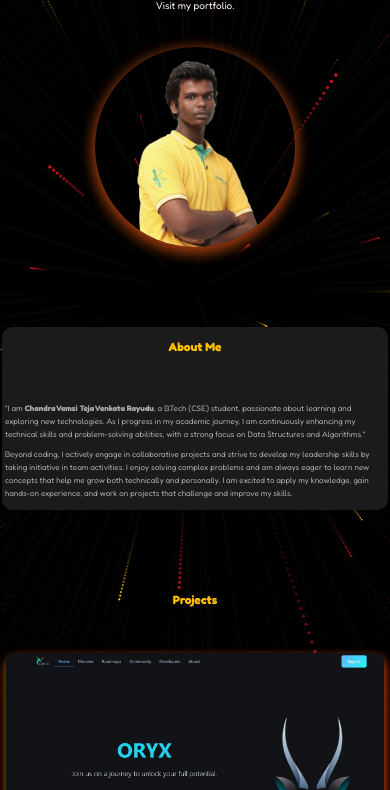
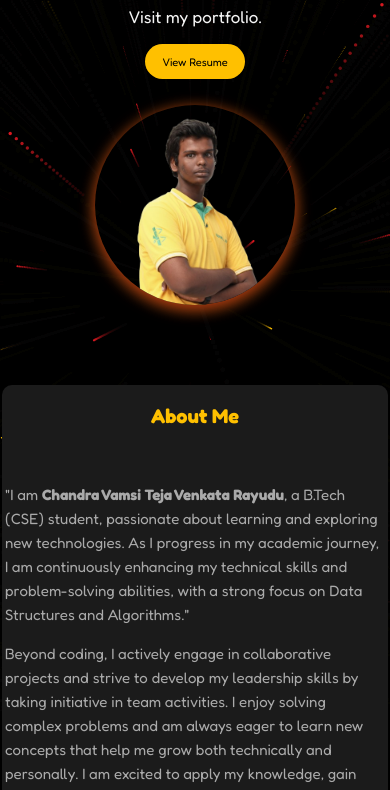
Before and after one commit to ChandraVamsi06/Portfolio-2.O, a plain HTML site: page index.html in a window 390 px wide. Shown: the part 133-923 px from the top of the page. Drawn offline with Linux system fonts and the light colour scheme.

Commit message:
twelfth commit

```diff
--- a/index.html
+++ b/index.html
@@ -29,7 +29,7 @@
         <button class="menu" onclick="Open()"><svg xmlns="http://www.w3.org/2000/svg" viewBox="0 0 640 640"><!--!Font Awesome Free v7.0.0 by @fontawesome - https://fontawesome.com License - https://fontawesome.com/license/free Copyright 2025 Fonticons, Inc.--><path d="M96 160C96 142.3 110.3 128 128 128L512 128C529.7 128 544 142.3 544 160C544 177.7 529.7 192 512 192L128 192C110.3 192 96 177.7 96 160zM96 320C96 302.3 110.3 288 128 288L512 288C529.7 288 544 302.3 544 320C544 337.7 529.7 352 512 352L128 352C110.3 352 96 337.7 96 320zM544 480C544 497.7 529.7 512 512 512L128 512C110.3 512 96 497.7 96 480C96 462.3 110.3 448 128 448L512 448C529.7 448 544 462.3 544 480z"/></svg></button>
         <div class="mobile-option">
             <span class="cross" onclick="Close()">&times</span>
-            <div><a href="index.html">Home</a></div>
+            <div><a href="#home">Home</a></div>
             <div><a href="#about">About</a></div>
             <div><a href="#projects">Projects</a></div>
             <!-- <div><a href="#experience">Experience</a></div> -->
@@ -46,6 +46,7 @@
         <div class="content">
             <h1>Hi! I'm Chandra Vamsi</h1>
             <p>Visit my portfolio.</p>
+            <button type="button" onclick="downloadResume()" download="attachment">View Resume</button>
         </div>
         <div class="image">
             <img src="./assets/images/MYPIC.png" alt="Hero Image">
--- a/script.js
+++ b/script.js
@@ -4,6 +4,10 @@ function Close() {
 }
 function Open() {
     document.getElementsByClassName('mobile-option')[0].style = "right: 0px;"
+}
+
+const downloadResume = () => {
+    window.location.href = "https://drive.google.com/file/d/1VwKfCtbjdrD11iZCslG_wz9jd5lAkuzg/view?usp=sharing";
 }
 
 // Project cards
--- a/style.css
+++ b/style.css
@@ -47,6 +47,10 @@ body::-webkit-scrollbar-thumb {
 
 body::-webkit-scrollbar-track {
   background: transparent;
+}
+
+button {
+    font-family: 'Fredoka', sans-serif;
 }
 
 /* Header section */
@@ -166,6 +170,23 @@ header .links a:hover {
     font-size: 22px;
 }
 
+.content button {
+    width: 200px;
+    height: 50px;
+    border-radius: 50px;
+    font-size: 17px;
+    color: var(--bg-primary);
+    background-color: var(--accent-secondary);
+    border: none;
+    transition: 0.3s ease;
+}
+
+.content button:hover {
+    background-color: var(--accent-primary);
+    color: var(--text-primary);
+    cursor: pointer ;
+}
+
 .image {
     max-width: 500px;
     height: auto;
@@ -281,15 +302,17 @@ h2 {
     color: var(--bg-secondary);
     border: none;
     margin: 20px 0;
+    width: 90px;
     padding: 10px 15px;
-    border-radius: 5px;
+    border-radius: 10px;
+    font-size: 16px;
     cursor: pointer;
     transition: background-color 0.3s ease;
 }
 
 .project-cards div button:hover {
     background-color: var(--accent-primary);
-    color: var(--text-secondary);
+    color: var(--text-primary);
 }
 
 /* Skills section */
@@ -836,6 +859,12 @@ footer {
     .content {
         padding: 100px 40px;
     }
+    .content button {
+        width: 150px;
+        height: 50px;
+        border-radius: 50px;
+        font-size: 17px;
+    }
     .project-cards {
         flex-direction: column !important;
         gap: 16px;
@@ -939,10 +968,16 @@ footer {
         padding: 40px 10px;
     }
     .content h1 {
-        font-size: 32px;
+        font-size: 38px;
     }
     .content p {
-        font-size: 16px;
+        font-size: 19px;
+    }
+    .content button {
+        width: 130px;
+        height: 45px;
+        border-radius: 50px;
+        font-size: 15px;
     }
     .image {
         max-width: 220px;
@@ -956,10 +991,10 @@ footer {
         margin-top: 40px;
     }
     h2 {
-        font-size: 24px;
+        font-size: 26px;
     }
     .about-content {
-        font-size: 14px;
+        font-size: 18px;
         padding: 0;
     }
 
@@ -1160,10 +1195,17 @@ footer {
         justify-content: center;
     }
     .content h1 {
-        font-size: 18px;
+        font-size: 30px;
+        margin: 5px;
     }
     .content p {
-        font-size: 10px;
+        font-size: 17px;
+    }
+    .content button {
+        width: 100px;
+        height: 35px;
+        border-radius: 50px;
+        font-size: 11px;
     }
     .image {
         max-width: 200px;
@@ -1181,10 +1223,10 @@ footer {
         margin-top: 20px;
     }
     h2 {
-        font-size: 12px;
+        font-size: 20px;
     }
     .about-content {
-        font-size: 8px;
+        font-size: 15px;
         padding: 0 1px;
     }
 
```
